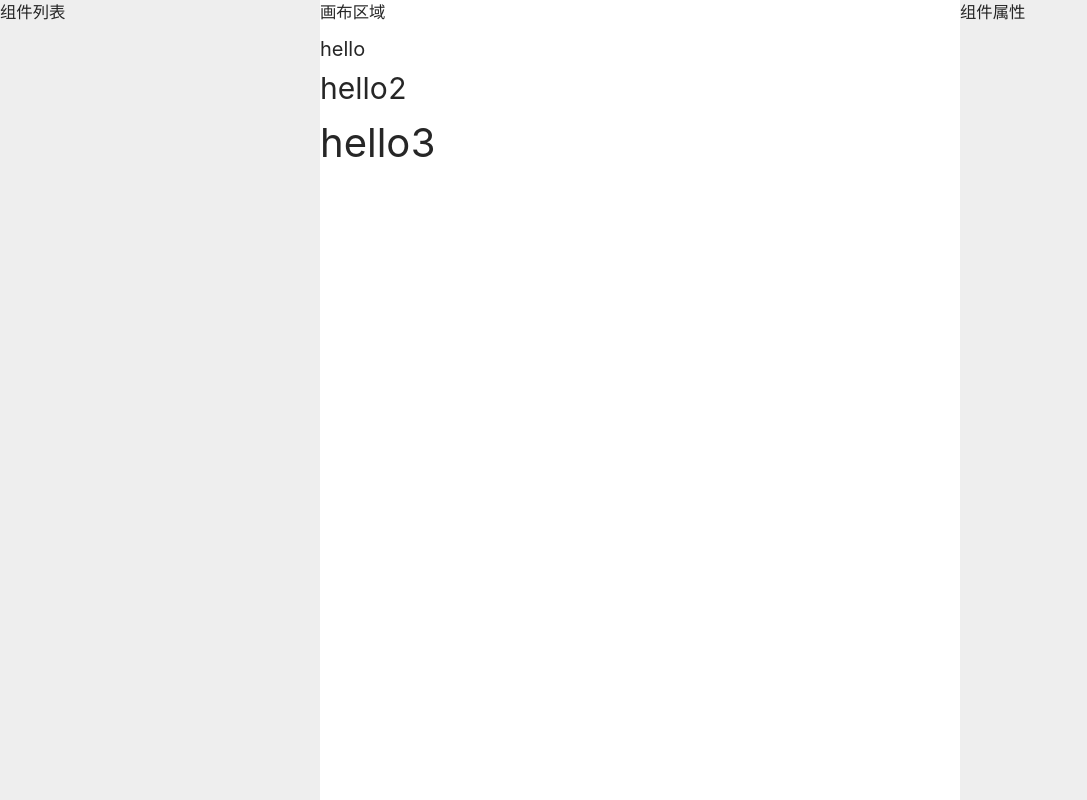
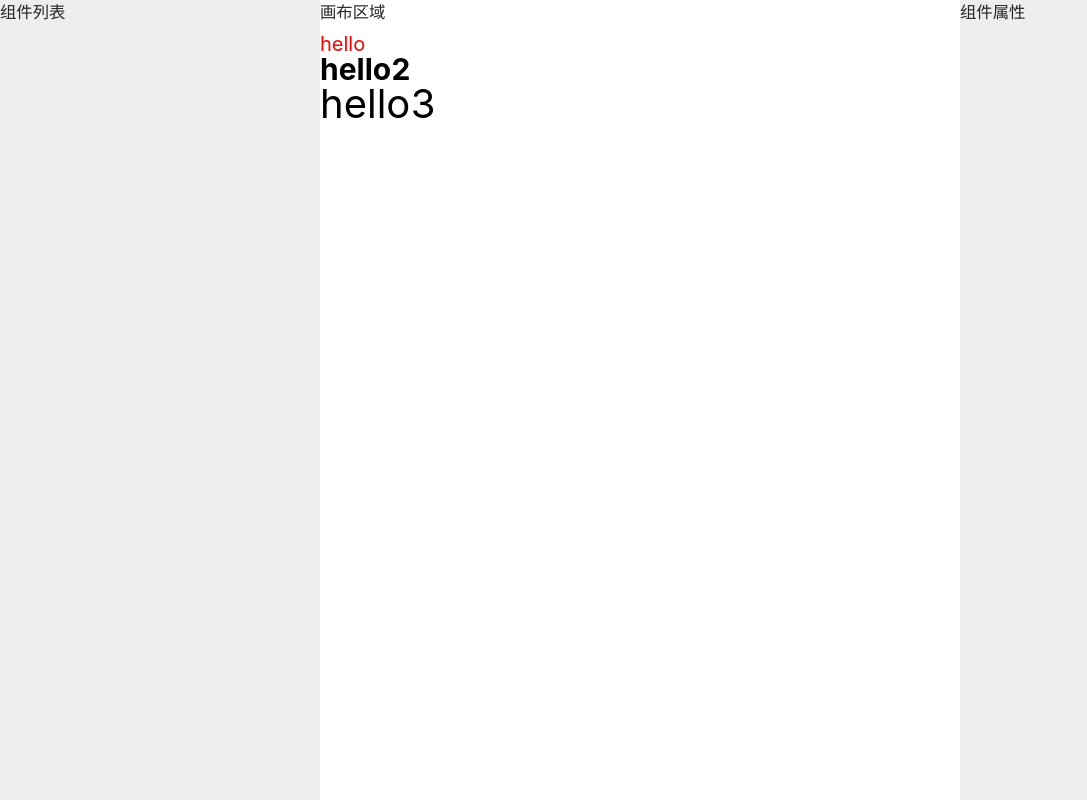
Before and after one commit to Lizhenjie1009/editor-v3-vite, a Vue app: page / in a window 1280 px wide. Shown: the whole page, without its empty margins (0-1087 px from the left). Built offline with nearby package versions, Linux system fonts and the light colour scheme.

Commit message:
'添加属性'

```diff
--- a/src/components/LText.vue
+++ b/src/components/LText.vue
@@ -3,21 +3,40 @@
     {{ text }}
   </component>
 </template>
+
 <script lang="ts" setup>
 import { defineProps, computed } from 'vue'
 import { pick } from 'lodash-es'
+import {
+  transformToComponentProps,
+  textDefaultProps,
+  textStylePropNames
+} from '../defaultProps'
+
+// 1.生成props数据，不能使用自己导入的数据。按照2使用，
+// const defaultProps = transformToComponentProps(textDefaultProps)
 const props = defineProps({
-  text: String,
-  fontSize: String,
+  ...defaultProps,
   tag: {
     type: String,
     default: 'div'
   }
 })
-console.log(props)
+// console.log(props)
 /**
  * pick:
  *  {fontSize: '10px'}
  */
-const styleProps = computed(() => pick(props, ['fontSize']))
+const styleProps = computed(() => pick(props, textStylePropNames))
 </script>
+
+<script lang="ts">
+// 2.生成props数据
+const defaultProps = transformToComponentProps(textDefaultProps)
+</script>
+
+<style>
+.l-text-component {
+  position: relative !important;
+}
+</style>
--- a/src/defaultProps.ts
+++ b/src/defaultProps.ts
@@ -1,4 +1,4 @@
-import { mapValues } from 'lodash-es'
+import { mapValues, without } from 'lodash-es'
 
 // 编辑器通用属性
 export const commonDefaultProps = {
@@ -42,8 +42,20 @@ export const textDefaultProps = {
   ...commonDefaultProps
 }
 
+// 移除文本非样式属性
+export const textStylePropNames = without(
+  Object.keys(textDefaultProps),
+  'actionsType',
+  'url',
+  'text'
+)
+
+// 处理为vue-props声明的值
 export const transformToComponentProps = (props: { [key: string]: any }) => {
   return mapValues(props, item => {
+    // item：值
+    // item.constructor：当前item的实例String/Number
+    // 返回 {text: {type: String, default: '正文内容'}}
     return {
       type: item.constructor,
       default: item
--- a/src/store/editor.ts
+++ b/src/store/editor.ts
@@ -14,8 +14,16 @@ interface ComponentData {
 }
 
 export const testComponents: ComponentData[] = [
-  { id: uuidv4(), name: 'l-text', props: { text: 'hello', fontSize: '20px' } },
-  { id: uuidv4(), name: 'l-text', props: { text: 'hello2', fontSize: '30px' } },
+  {
+    id: uuidv4(),
+    name: 'l-text',
+    props: { text: 'hello', fontSize: '20px', color: 'red' }
+  },
+  {
+    id: uuidv4(),
+    name: 'l-text',
+    props: { text: 'hello2', fontSize: '30px', fontWeight: 'bold' }
+  },
   { id: uuidv4(), name: 'l-text', props: { text: 'hello3', fontSize: '40px' } }
 ]
 
```
Also changed, not shown: .eslintrc.js.
